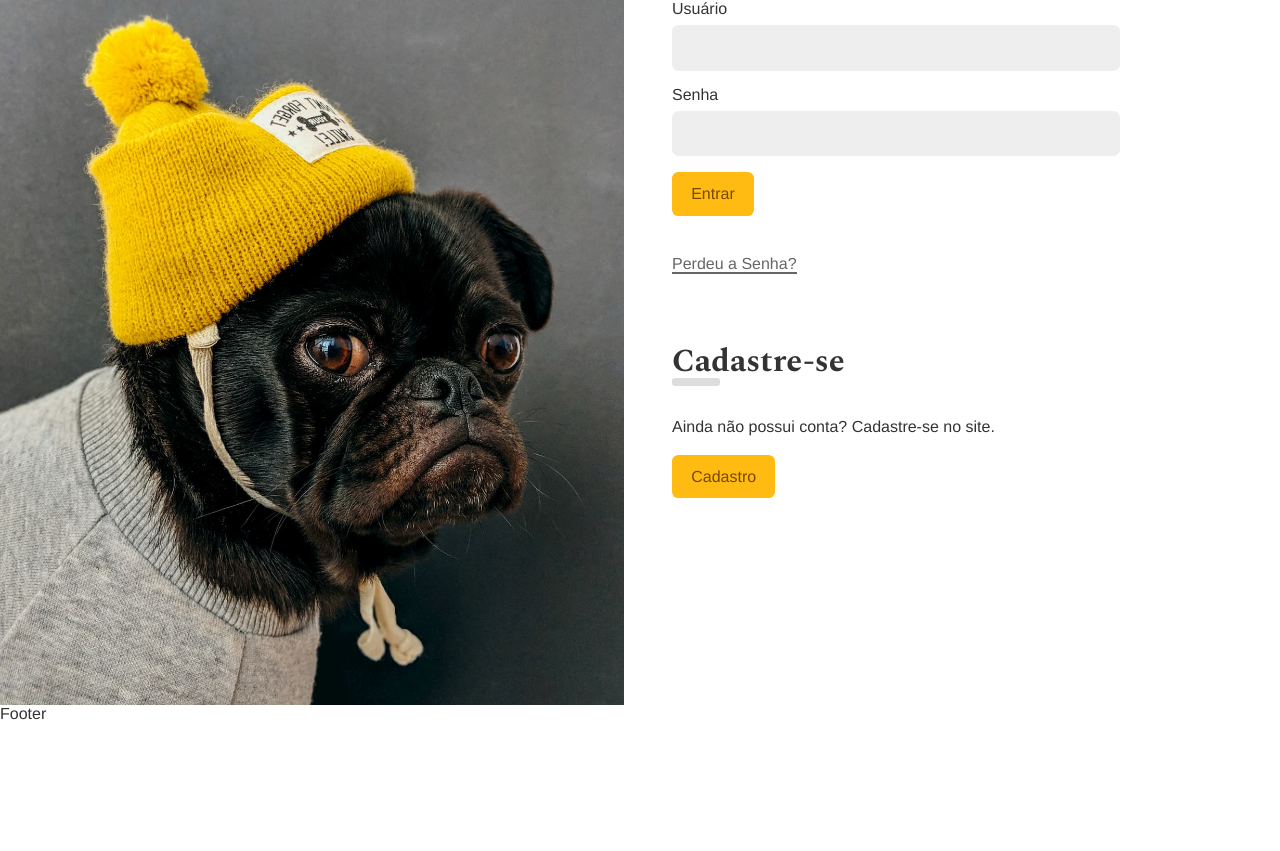
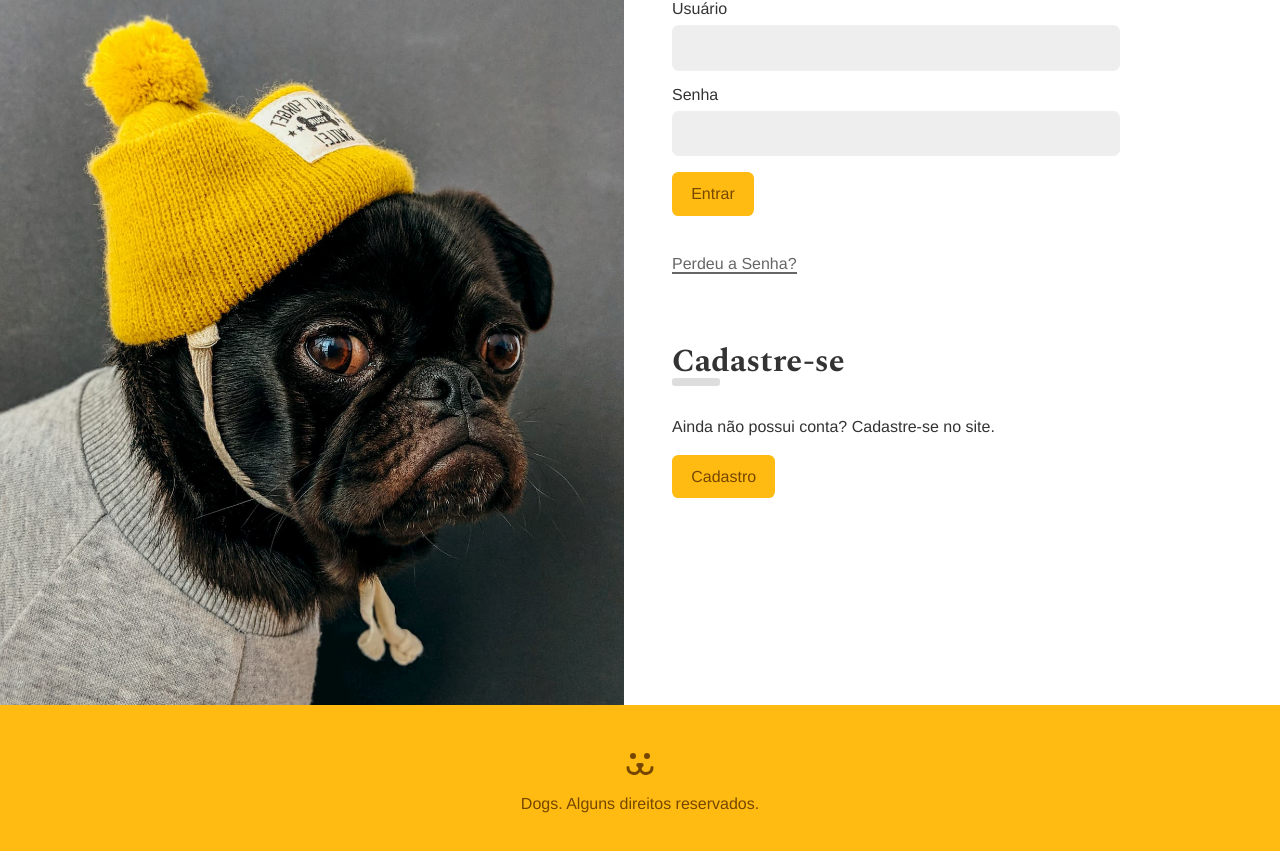
Before and after one commit to DavidGBbr/Dogs, a React (Create React App) app: page /login in a window 1280 px wide. Shown: the part 159-1010 px from the top of the page. Before the commit the page ends 882 px from the top, so only its background shows below. Built offline with nearby package versions, Linux system fonts and the light colour scheme.

Commit message:
Dogs - #032

```diff
--- a/src/App.css
+++ b/src/App.css
@@ -90,3 +90,13 @@
     transform: initial;
   }
 }
+
+.App {
+  display: flex;
+  flex-direction: column;
+  min-height: calc(100vh + 10rem);
+}
+
+.AppBody {
+  flex: 1;
+}
--- a/src/App.js
+++ b/src/App.js
@@ -14,10 +14,11 @@
 
 const App = () => {
   return (
-    <div>
+    <div className="App">
       <BrowserRouter>
         <UserStorage>
           <Header />
+          <main className="AppBody">
             <Routes>
               <Route path="/" element={<Home />} />
               <Route path="login/*" element={<Login />} />
@@ -33,6 +34,7 @@
               <Route path="perfil/:user" element={<UserProfile />} />
               <Route path="*" element={<NotFound />} />
             </Routes>
+          </main>
           <Footer />
         </UserStorage>
       </BrowserRouter>
--- a/src/Components/Footer/index.js
+++ b/src/Components/Footer/index.js
@@ -1,6 +1,12 @@
 import React from "react";
 import * as C from "./styles";
+import { ReactComponent as Dogs } from "../../Assets/dogs-footer.svg";
 
 export const Footer = () => {
-  return <C.Footer>Footer</C.Footer>;
+  return (
+    <C.Footer>
+      <Dogs />
+      <p>Dogs. Alguns direitos reservados.</p>
+    </C.Footer>
+  );
 };
--- a/src/Components/Footer/styles.js
+++ b/src/Components/Footer/styles.js
@@ -1,3 +1,13 @@
 import styled from "styled-components";
 
-export const Footer = styled.footer``;
+export const Footer = styled.footer`
+  background: #fb1;
+  padding: 3rem 1rem 0 1rem;
+  height: 10rem;
+  text-align: center;
+  color: #764701;
+
+  p {
+    margin-top: 1rem;
+  }
+`;
```
Lines whose indentation alone changed are shown as unchanged.
